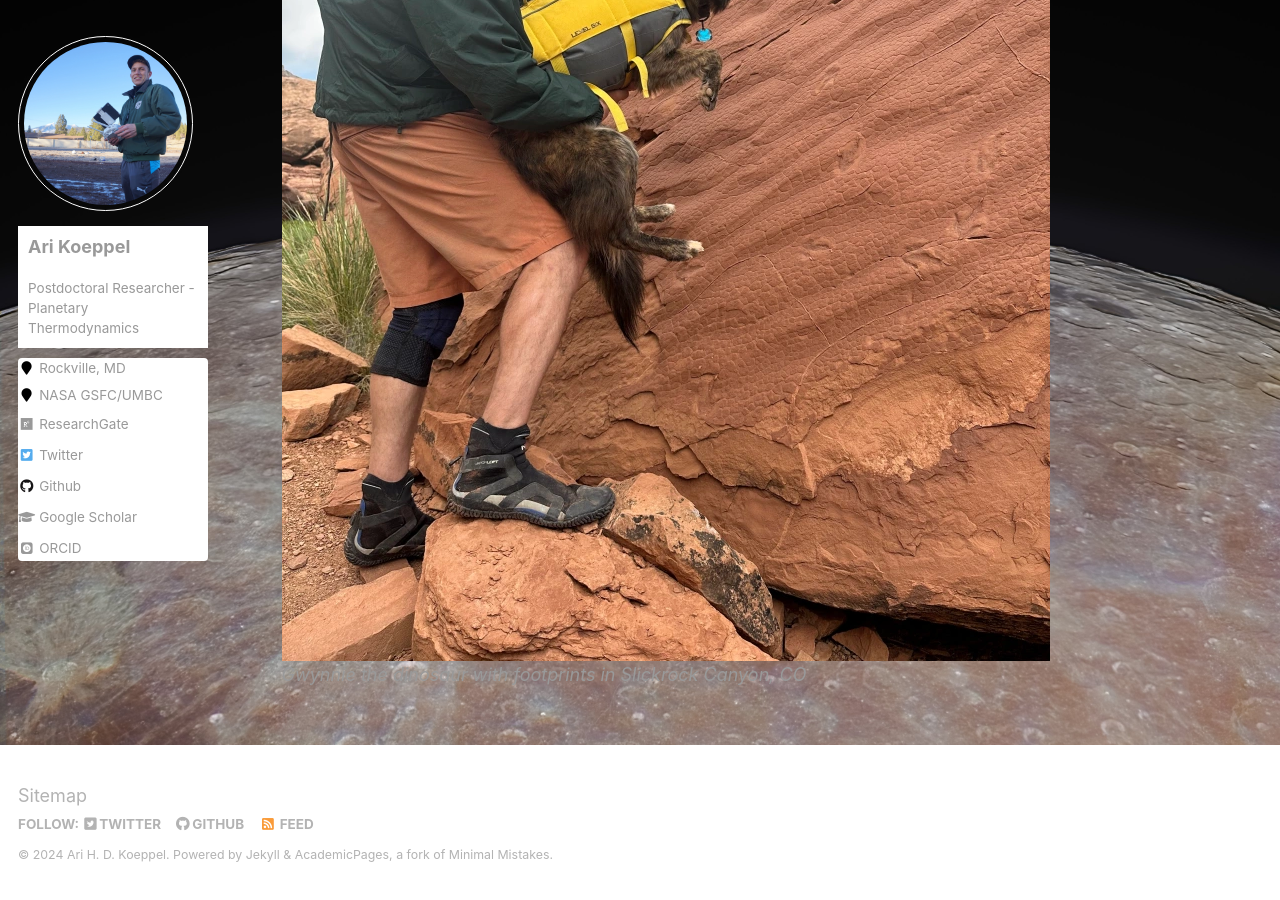
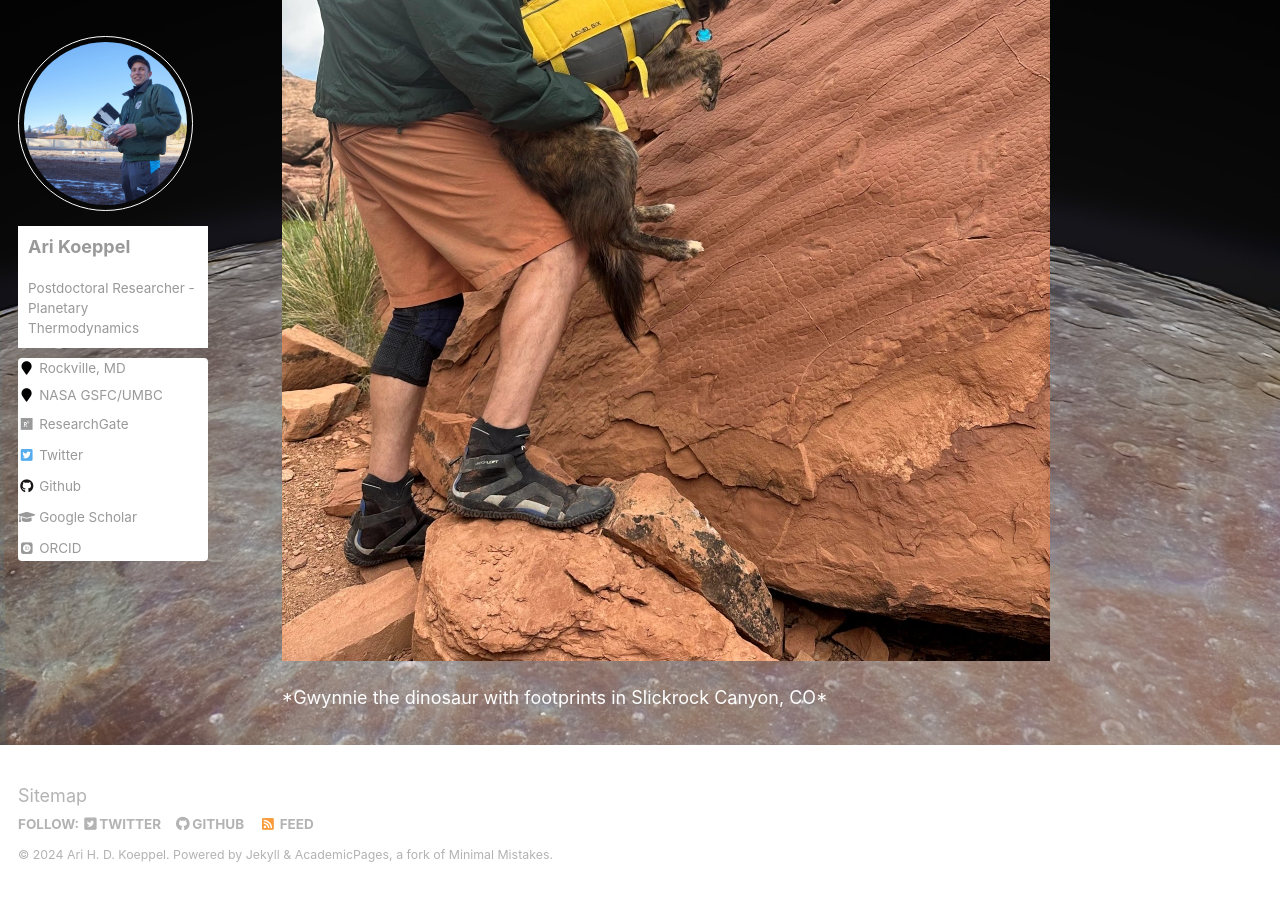
Before and after one commit to ahdkoeppel/ahdkoeppel.github.io, a Jekyll site: the page built from _pages/about.md, in a window 1280 px wide and 900 px high, scrolled down 997 px. Built offline with Jekyll 4.4.1, drawn with Linux system fonts in a browser that asks for light colours; some web fonts are replaced.

Commit message:
more home changes

```diff
--- a/_pages/about.md
+++ b/_pages/about.md
@@ -27,4 +28,4 @@ body {
 ## Outside of Science
 <div style="text-align: justify;background-color:rgba(255, 255, 255, 0.5);color:Black;"> I enjoy spending time exploring and teaching outside and making art. Some of my favorite activities include whitewater sports, skiing, cycling, climbing mountains, sculpting, ice hockey, and walking my dog Gwynnie.</div>
 ![](/images/img_7343.png)
-*Gwynnie the dinosaur with footprints in Slickrock Canyon, CO*
+<div style="text-align: justify;color:White;"> *Gwynnie the dinosaur with footprints in Slickrock Canyon, CO* </div>
```
Also changed, not shown: other parts of _pages/about.md (+1 -0 lines).
